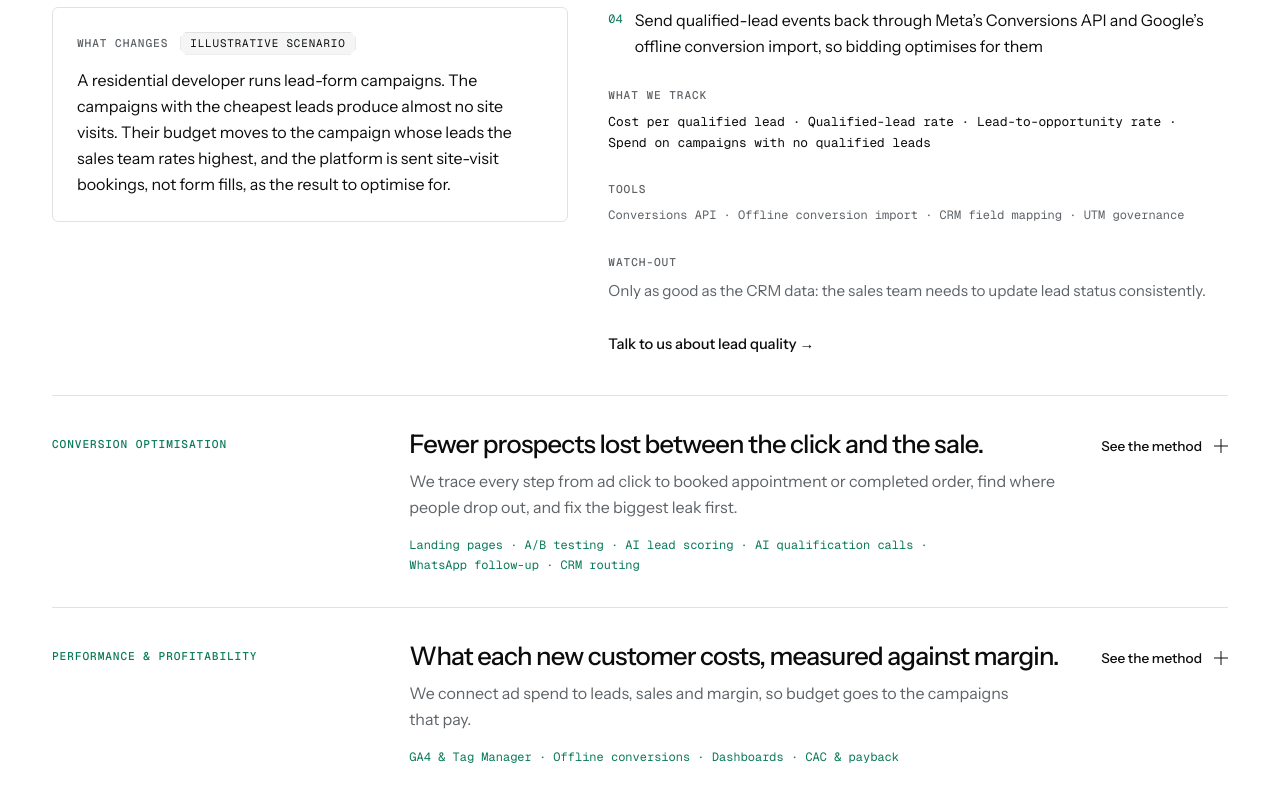
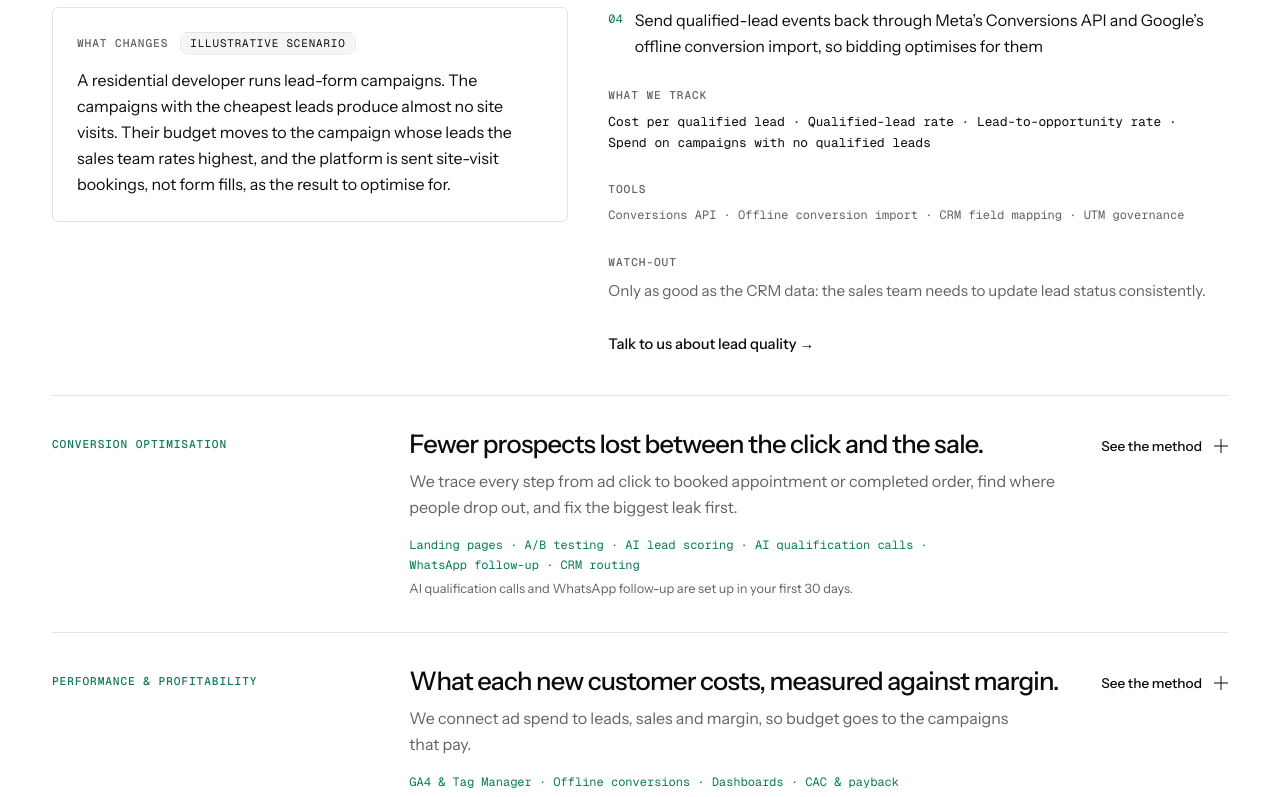
Before and after one commit to riddh9904/valora-digital, a Next.js app: page / in a window 1280 px wide. Shown: the part 2016-2813 px from the top of the page. Built offline with nearby package versions, Linux system fonts and the light colour scheme; no server answers.

Commit message:
Note that AI calls and WhatsApp follow-up are set up in the first 30 days
Adds an optional includesNote to services, shown under the includes list
and repeated in the panel's screen-reader summary.

Co-Authored-By: Claude Opus 5.5 <noreply@anthropic.com>

```diff
--- a/components/sections/Services.tsx
+++ b/components/sections/Services.tsx
@@ -52,6 +52,11 @@ function Summary({ s }: { s: Service }) {
         <span aria-hidden className="mt-4 block font-mono text-[0.75rem] leading-relaxed font-normal text-signal">
           <DotList items={s.includes} />
         </span>
+        {s.includesNote && (
+          <span aria-hidden className="mt-1 block text-[0.8rem] leading-relaxed font-normal text-graphite">
+            {s.includesNote}
+          </span>
+        )}
       </span>
     </span>
   );
@@ -62,7 +67,9 @@ function Panel({ s }: { s: Service }) {
     // The panel spans the full row width with a wider left share than the summary's 1fr/2fr,
     // so the "What changes" box keeps a readable measure (45+ characters a line) from 1024px.
     <div className="lg:grid lg:grid-cols-[minmax(0,5fr)_minmax(0,6fr)] lg:gap-10">
-      <p className="sr-only">Covers: {s.includes.join(", ")}</p>
+      <p className="sr-only">
+        Covers: {s.includes.join(", ")}.{s.includesNote && ` ${s.includesNote}`}
+      </p>
 
       <div className="space-y-6">
         <div>
--- a/config/site.ts
+++ b/config/site.ts
@@ -130,6 +130,7 @@ export const services: Service[] = [
     summary:
       "We trace every step from ad click to booked appointment or completed order, find where people drop out, and fix the biggest leak first.",
     includes: ["Landing pages", "A/B testing", "AI lead scoring", "AI qualification calls", "WhatsApp follow-up", "CRM routing"],
+    includesNote: "AI qualification calls and WhatsApp follow-up are set up in your first 30 days.",
     problem:
       "Enquiries and carts get started, but few become appointments or orders, and nobody can say whether the page, the checkout or the follow-up is to blame.",
     scenario:
--- a/types/index.ts
+++ b/types/index.ts
@@ -13,6 +13,8 @@ export interface Service {
   headline: string;
   summary: string;
   includes: string[];
+  /** Optional qualifier shown under `includes`, e.g. for items set up after onboarding. */
+  includesNote?: string;
   problem: string;
   /** Hypothetical. Always rendered with one "Illustrative scenario" stamp. No client, city, brand or numeric result. */
   scenario: string;
```
